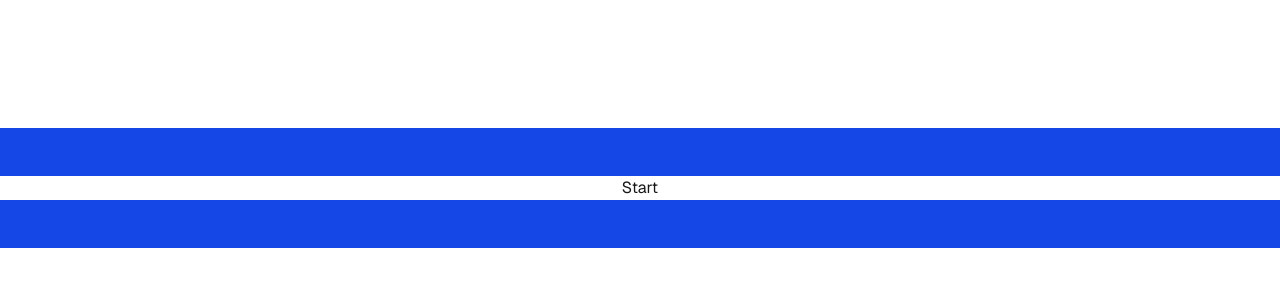
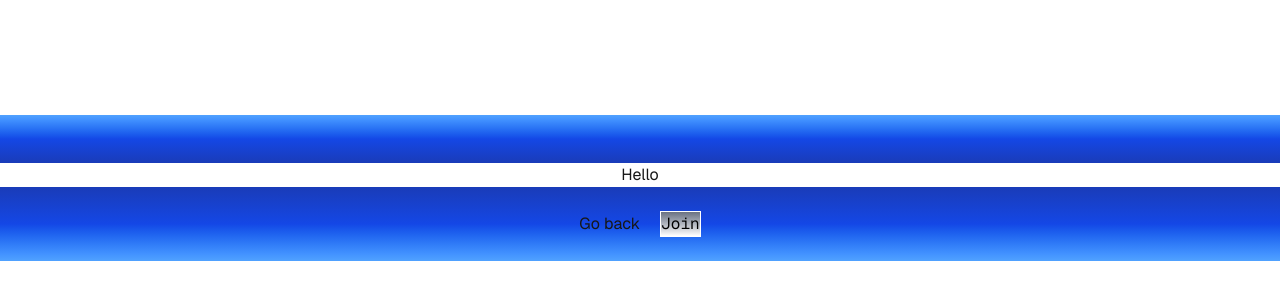
Before and after one commit to RHermanet14/digichat, a Next.js app: page / in a window 1280 px wide. Shown: the part 212-512 px from the top of the page. Built offline with nearby package versions, Linux system fonts and the light colour scheme.

Commit message:
fixed gradient

```diff
--- a/app/page.tsx
+++ b/app/page.tsx
@@ -1,13 +1,17 @@
 export default function Home() {
+  function getChatrooms() {
+    return <div>Hello</div>
+  }
   return (
     <div className="flex flex-col flex-1 bg-mauve-400 font-sans justify-center">
-      <hr className="border-blue-700 border-24"/>
+      <div className="bg-linear-to-b from-blue-400 via-blue-700 to-blue-800 p-6"/>
       <div className="flex items-center justify-center">
-        <p>
-          Start
-        </p>
+        {getChatrooms()}
       </div>
-      <hr className="border-blue-700 border-24"/>
+      <div className="bg-linear-to-b from-blue-800 via-blue-700 to-blue-400 p-6 flex justify-center items-center space-x-5">
+        <button className="">Go back</button>
+        <button className="text-black font-mono border-white border bg-linear-to-b from-gray-500 to-white">Join</button>
+      </div>
     </div>
   );
 }
```
